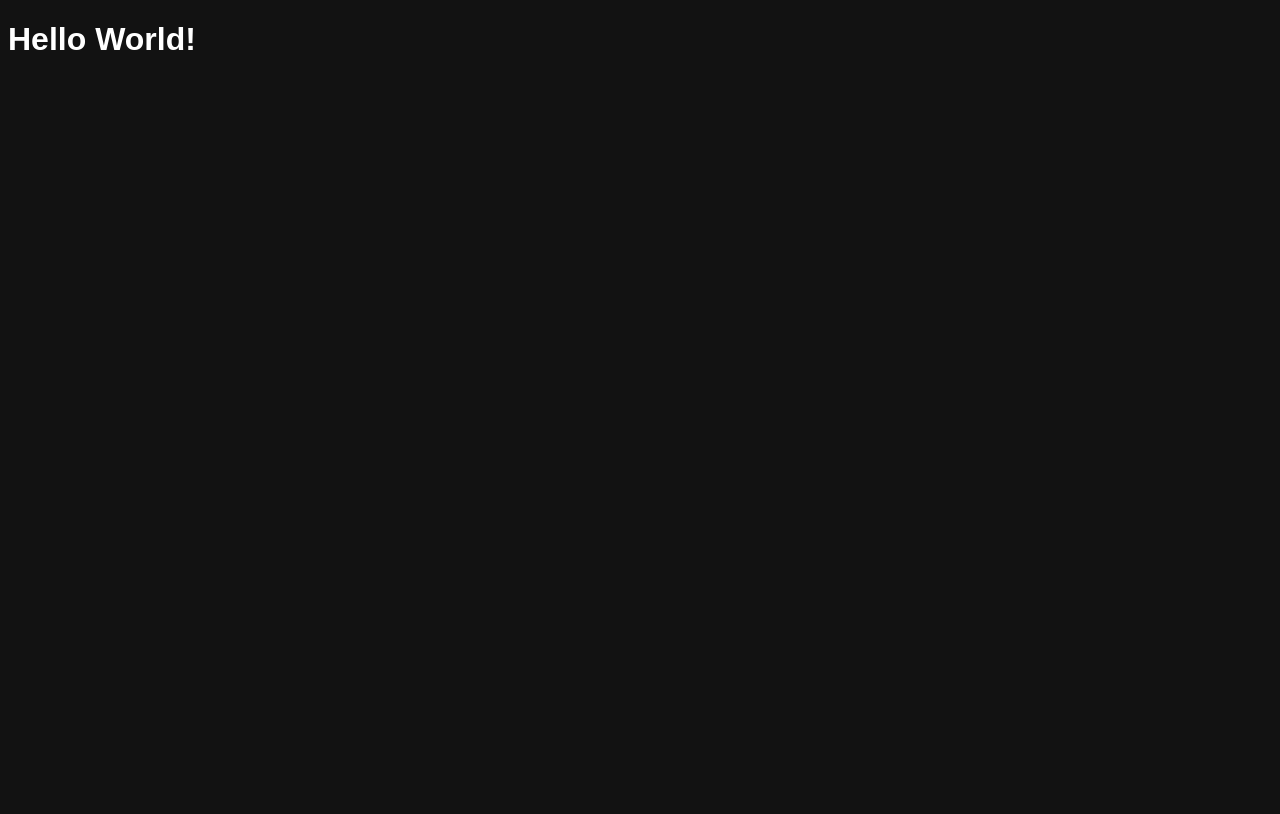
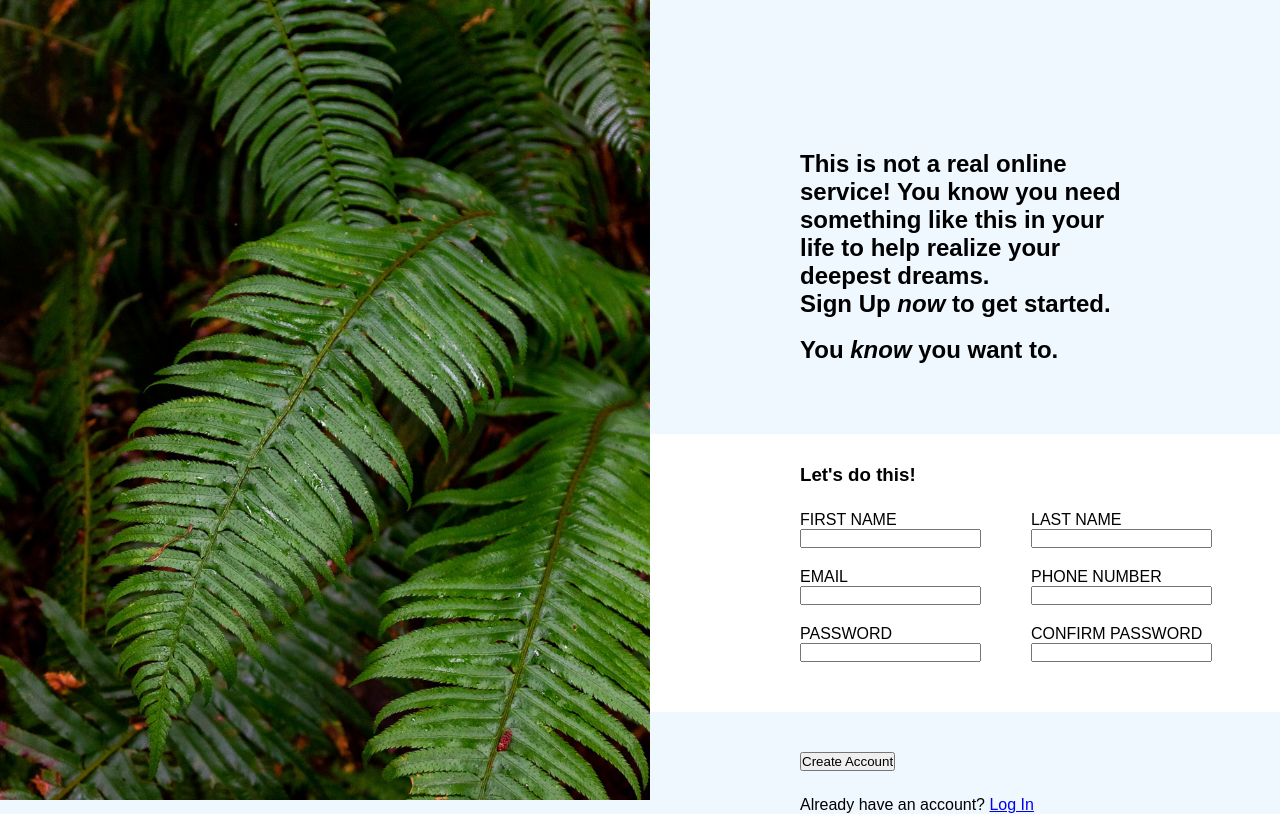
Before and after one commit to coelho-codes/T.O.P-SignUpForm, a plain HTML site: page index.html in a window 1280 px wide. Drawn offline with Linux system fonts and the light colour scheme.

Commit message:
Basic HTML and CSS layout done

```diff
--- a/index.html
+++ b/index.html
@@ -8,6 +8,47 @@
     <title>Sign Up Form - Project</title>
 </head>
 <body>
-    <h1>Hello World!</h1>
+    <div class="left">
+        <div class="img">
+
+        </div>
+    </div>
+
+    <div class="right">
+        <div class="title">
+            <h2>This is not a real online service! You know you need something like this in your life to help realize your deepest dreams. <br> Sign Up <i>now</i> to get started.</h2>
+            <br>
+            <h2>You <i>know</i> you want to.</h2>
+        </div>
+        <div class="form-container">
+            <h3>Let's do this!</h3>
+            <form>
+                <div class="fieldset-one">
+                    <label for="first-name">FIRST NAME</label> <br>
+                    <input type="text" id="first-name"> <br>
+
+                    <label for="email">EMAIL</label> <br>
+                    <input type="email" id="email"> <br>
+
+                    <label for="password">PASSWORD</label> <br>
+                    <input type="password" id="password"> <br>
+                </div>
+                <div class="fieldset-two">
+                    <label for="last-name">LAST NAME</label> <br>
+                    <input type="text" id="last-name"> <br>
+
+                    <label for="phone-numer">PHONE NUMBER</label> <br>
+                    <input type="tel" id="phone-numer"> <br>
+
+                    <label for="confirm-password">CONFIRM PASSWORD</label> <br>
+                    <input type="password" id="confirm-password"> <br>
+                </div>
+            </form>
+        </div>
+        <div class="button">
+            <input type="submit" value="Create Account">
+            <p>Already have an account? <a href="#">Log In</a></p>
+        </div>
+    </div>
 </body>
 </html>
--- a/style.css
+++ b/style.css
@@ -1,5 +1,62 @@
+/* keeping img proportions: height -> auto and width -> whatever you want */
+
+* {
+    margin: 0px;
+    padding: 0px;
+}
+
 body {
-    background-color: #121212;
+    background-color: aliceblue;
     font-family: Arial, Helvetica, sans-serif;
-    color: white;
+    display: flex;
 }
+
+/* Left Side Styles */
+
+.img {
+    height: 100vh;
+    width: 650px;
+    background-image: url(./img/image.jpg);
+    background-size: cover;
+}
+
+/* Right Side Styles */
+
+.right {
+    width: 100vw;
+}
+
+.title {
+    padding-top: 150px;
+    padding-right: 150px;
+}
+
+.form-container {
+    padding-top: 30px;
+    padding-bottom: 30px;
+    margin-top: 70px;
+    margin-bottom: 40px;
+    background-color: white;
+}
+
+.form-container h3 {
+    margin-bottom: 25px;
+}
+
+form {
+    display: flex;
+    flex-direction: row;
+}
+
+form input {
+    margin-bottom: 20px;
+    margin-right: 50px;
+}
+
+.title, .form-container, .button {
+    padding-left: 150px;
+}
+
+[type=submit] {
+    margin-bottom: 25px;
+}
```
Also changed, not shown: img/image.jpg (added), img/odin-img.png (added), script.js (added).
